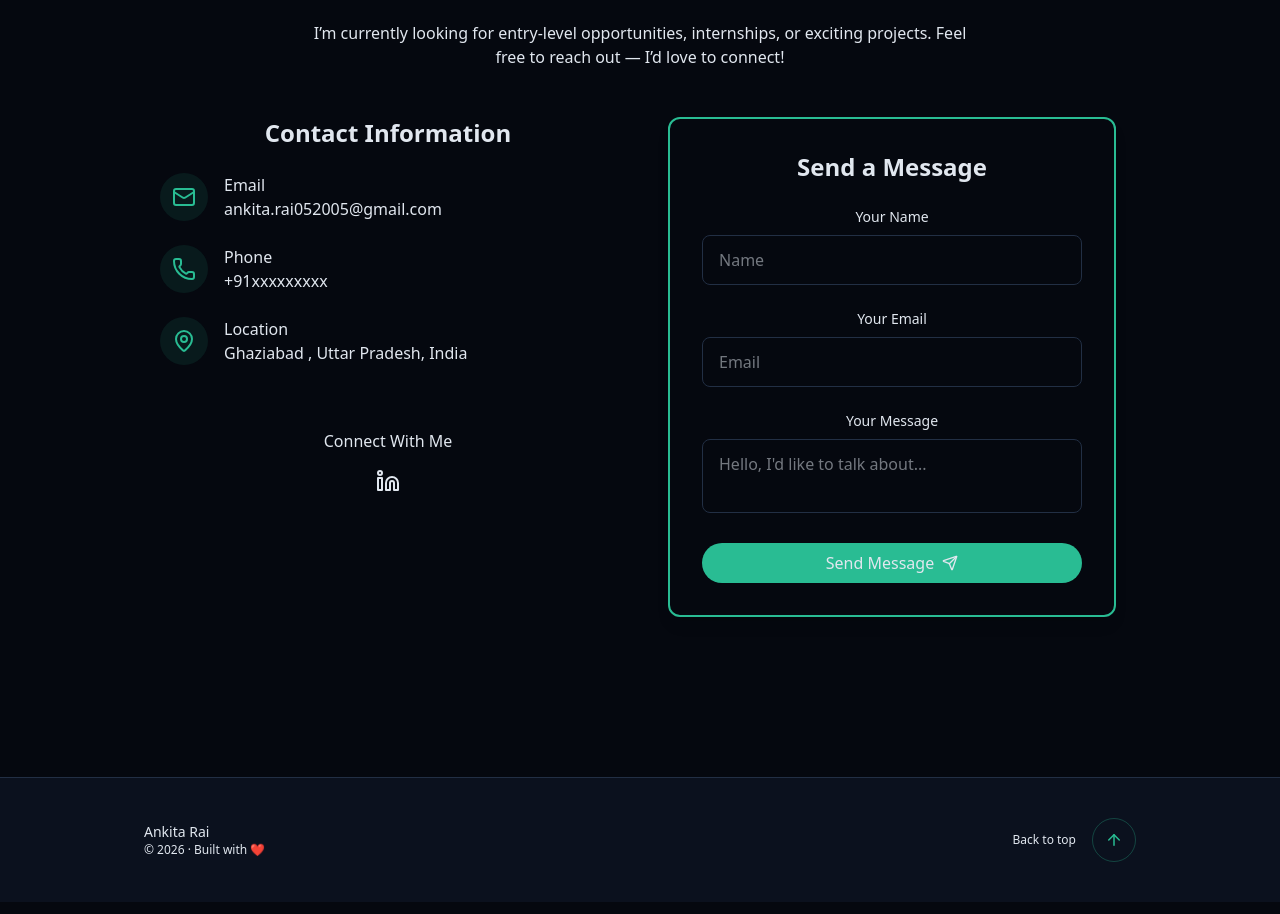
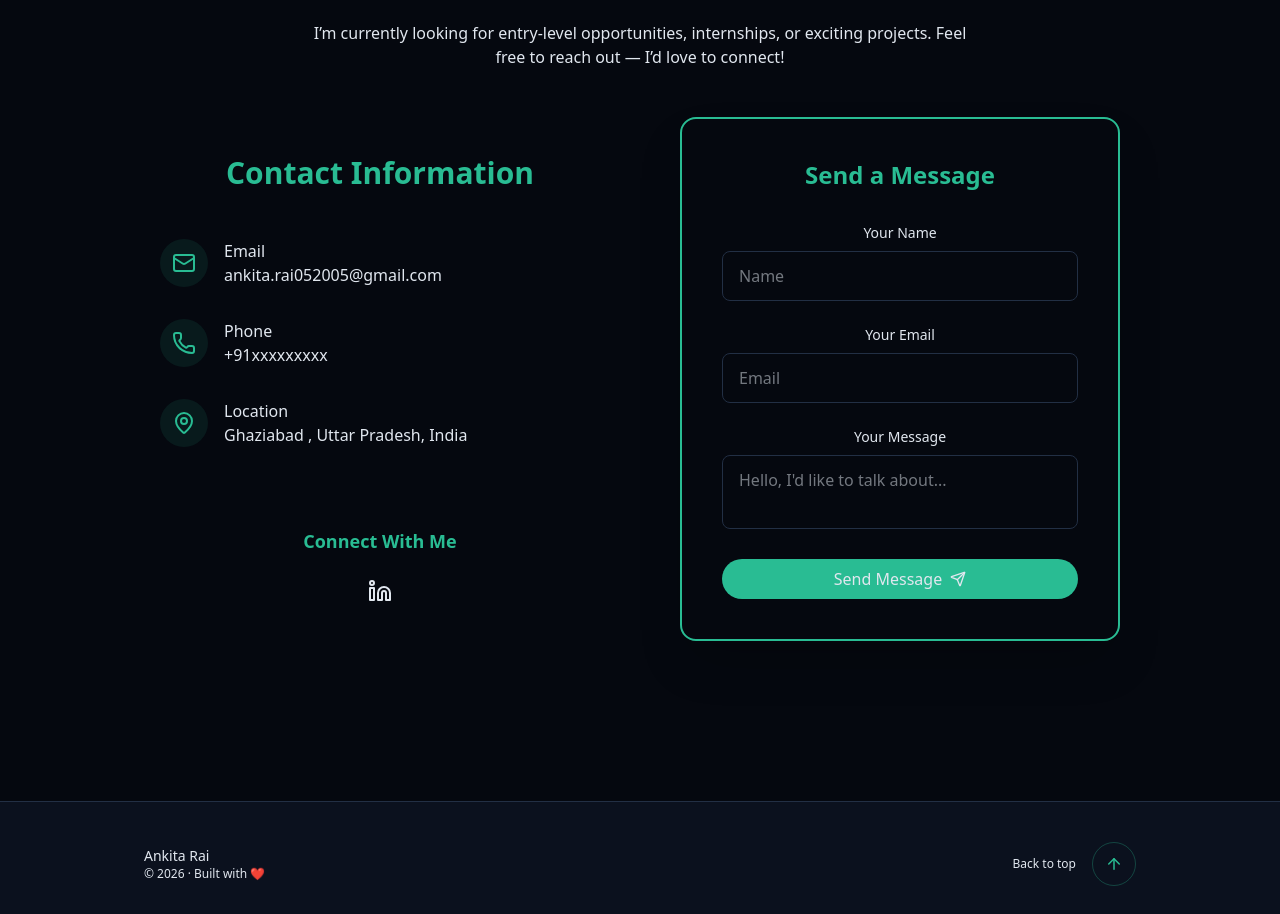
Before and after one commit to Ankitarai27/Portfolio, a React (Vite) app: page / in a window 1280 px wide. Shown: the part 3931-4845 px from the top of the page. Built offline with nearby package versions, Linux system fonts and the light colour scheme.

Commit message:
#updated link

```diff
--- a/src/components/ContactSection.jsx
+++ b/src/components/ContactSection.jsx
@@ -70,14 +70,14 @@ export const ContactSection = () => {
                     exciting projects. Feel free to reach out — I’d love to connect!
                 </p>
 
-                <div className="grid grid-cols-1 md:grid-cols-2 gap-12 items-start">
-                    <div className="space-y-8">
-                        <h3 className="text-2xl font-semibold mb-6">
-                            {" "}
-                            Contact Information
-                        </h3>
+                <div className="grid grid-cols-1 md:grid-cols-2 gap-20 items-center">
+                    <div className="space-y-12">
+                        <div>
+                            <h3 className="text-3xl font-semibold mb-12 text-primary">
+                                Contact Information
+                            </h3>
 
-                        <div className="space-y-6 text-left">
+                            <div className="space-y-8 text-left">
                             <div className="flex items-start space-x-4">
                                 <div className="p-3 rounded-full bg-primary/10">
                                     <Mail className="h-6 w-6 text-primary" />{" "}
@@ -117,12 +117,13 @@ export const ContactSection = () => {
                                     </a>
                                 </div>
                             </div>
+                            </div>
                         </div>
 
                         <div className="pt-8">
-                            <h4 className="font-medium mb-4"> Connect With Me</h4>
+                            <h4 className="text-lg font-semibold mb-6 text-primary"> Connect With Me</h4>
                             <div className="flex space-x-4 justify-center">
-                                <a href="https://www.linkedin.com/in/ankitarai27/" target="_blank">
+                                <a href="https://www.linkedin.com/in/ankitarai27/" target="_blank" className="hover:text-primary transition-colors">
                                     <Linkedin />
                                 </a>
                                 {/* <a href="https://x.com/" target="_blank">
@@ -137,10 +138,10 @@ export const ContactSection = () => {
                     </div>
 
                     <div
-                        className="p-8 rounded-xl shadow-lg border-2 border-primary max-w-md mx-auto w-full"
+                        className="p-10 rounded-2xl shadow-2xl border-2 border-primary w-full"
                         onSubmit={handleSubmit}
                     >
-                        <h3 className="text-2xl font-semibold mb-6"> Send a Message</h3>
+                        <h3 className="text-2xl font-semibold mb-8 text-primary">Send a Message</h3>
 
                         <form ref={form} onSubmit={handleSubmit} className="space-y-6">
                             <div>
```
